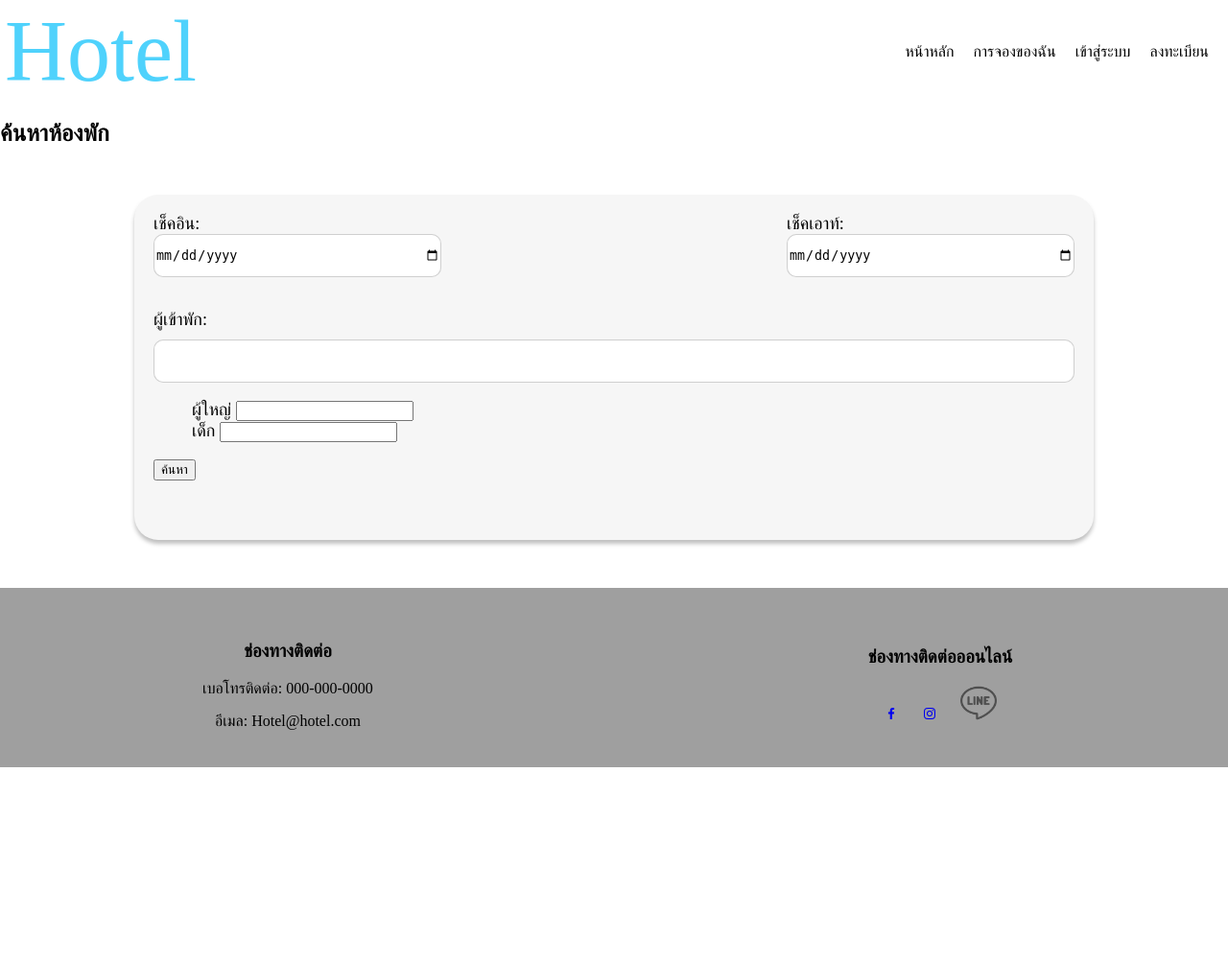
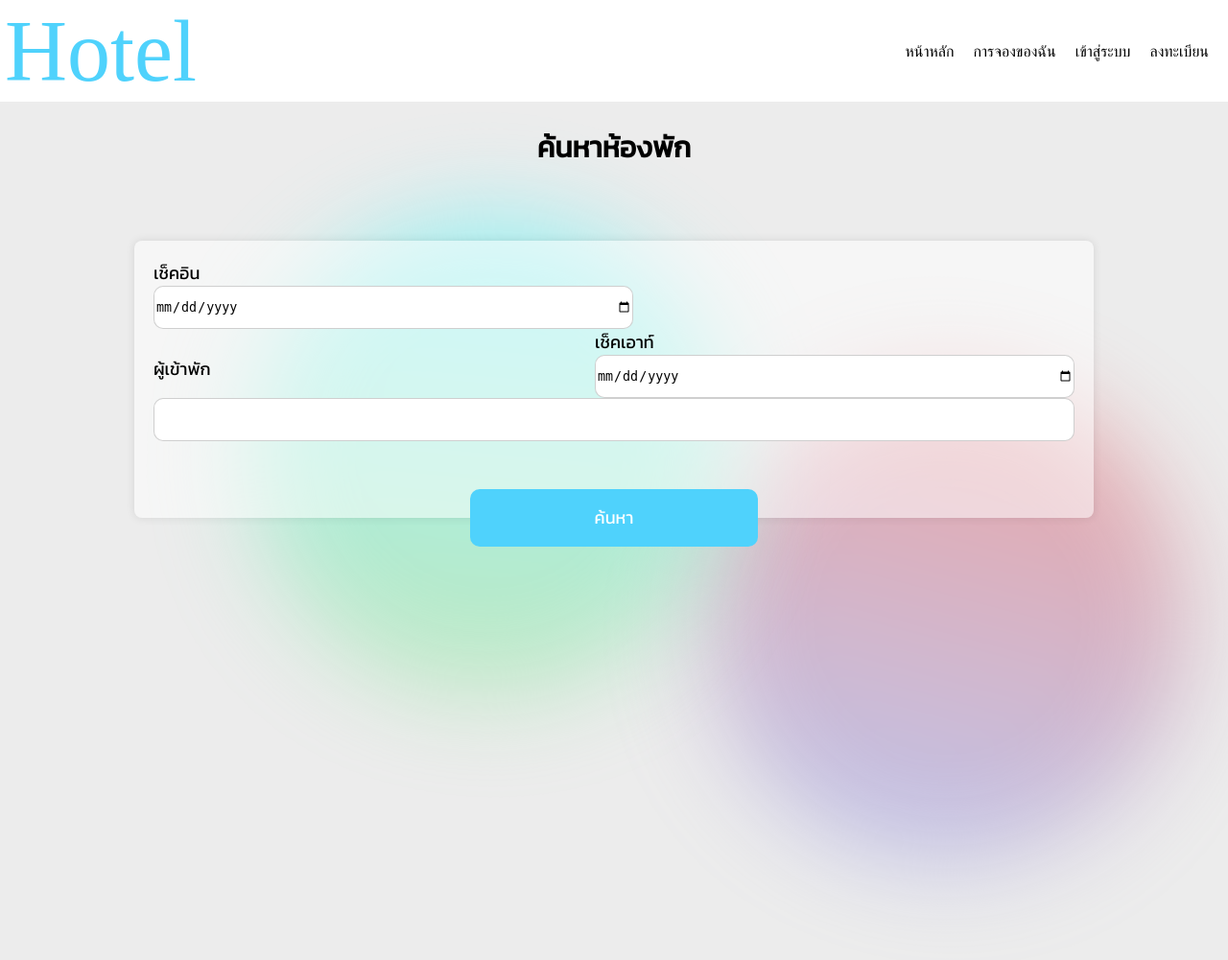
Before and after one commit to fumizz01/DBY3T1, a Django app: page / in a window 1280 px wide. Shown: the whole page at 96% size. Before the commit the page ends 800 px from the top, so only its background shows below. Run offline with Django 3.2, Linux system fonts and the light colour scheme; some web fonts are replaced.

Commit message:
add background of homepage and register moreover add code in js but it's not success

```diff
--- a/project/static/css/homepage.css
+++ b/project/static/css/homepage.css
@@ -1,133 +1,56 @@
-/*hotel*/
-
-/*  body{
-    background: black;
+body{
+    margin: 0;
+    padding: 0;
+    background-color: #ECECEC;
 }
 
-.header-hotelpage{
-    width: 374px;
-    height: 77px;
-    color: #FFF;
-
-    text-align: center;
-    font-family: Inter;
-    font-size: 50px;
-    font-style: normal;
-    font-weight: 400;
-    line-height: normal;
+form {
+    align-items: center;
+    display: flex;
+    flex-direction: column;
+    &.inline{
+        margin:auto;
+    }
 }
 
-.hotelpage-box {
-    width: 1151px;
-    height: fit-content;
-    border-radius: 25px;
-    background: #F6F6F6;
-    box-shadow: 0px 4px 4px 0px rgba(0, 0, 0, 0.25);
-    margin: 50px auto;
-    padding: 20px;
+.box {
+    width: 100%;
+    height: 100%;
+    font-family: Kanit;
+    /* font-family: Arial, sans-serif; */
+   /*  background-color: #ECECEC; */
+    margin: 0;
+    padding: 0;
+    height:100vh;
 }
-
-
-label.checkin, label.checkout{
-    color: #000;
-    font-family: Jomhuria;
-    font-size: 18px;
-    font-style: normal;
-    font-weight: 400;
-    line-height: normal;
-}
-
-label.guest{
-    color: #000;
-    font-family: Jomhuria;
-    font-size: 18px;
-    font-style: normal;
-    font-weight: 400;
-    line-height: normal;
-    display: block;
-    margin-top: 20px;
-}
-
-button.guest{
-    height: 62px;
-    display: block;
-    margin-top: 10px;
-    border-radius: 10px;
-    border: 1px solid rgba(0, 0, 0, 0.19);
-    background: #FFF;
-    width: 100%;
-}
-
-input.checkin, input.checkout{
-    width: 490px;
-    height: 62px;
-    margin: auto;
-    display: inline-block;
-    display: flex;
-    margin-top: 10px;
-    border-radius: 10px;
-    border: 1px solid rgba(0, 0, 0, 0.19);
-    background: #FFF;
-}
-
-.hotelpage-container ul {
-    list-style: none;
-    padding: 0;
-    margin: 0;
-}
-
-.hotelpage-container ul li {
-    display: block;
-    margin-right: 10px;
-    border-radius: 10px;
-}
-
-input.serch_room{
-    margin-top: 165px;
-    border-radius: 10px;
-    background: #4FD2FC;
-    width: 456px;
-    height: 82px;
-
-    color: #FFF;
-    font-family: Inter;
-    font-size: 32px;
-    font-style: normal;
-    font-weight: 400;
-    line-height: normal;
-}
-
-.hotelpage-container{
-    display: block;
-    justify-content: space-between;
-    position: relative;
-}
-
-label.checkout {
-    float: right;
-}*/
-
 .hotelpage-container
 {
     /*font zone*/
     color: #000;
     font-size: 18px;
-    font-style: normal;
+    font-family: Kanit;
 
     /*ขนาดของ hotelpage-container*/
     width: 75%;
-    height: 40%;
-    border-radius: 25px;
-    background: #F6F6F6;
-    box-shadow: 0px 4px 4px 0px rgba(0, 0, 0, 0.25);
+    height: 35%;
+    border-radius: 8px;
+    box-shadow: 0 0 10px rgba(0, 0, 0, 0.1);
     margin: 50px auto;
     padding: 20px;
+    background-color:rgba(255, 255, 255, 0.5);
+}
+
+.header-hotelpage
+{
+    text-align: center;
+    font-size: 30px;
+    font-family: Kanit;
+    /* color: white; */
 }
 
 input.checkin, input.checkout
 {
-
-    width: 300px;
+    width: 500px;
     height: 45px;
     display: block;
     border-radius: 10px;
@@ -145,6 +68,23 @@ label.checkout
 {
     /*ทำให้ block ทั้งหมดชิดขวา*/
     float:right;
+}
+
+input.search_room
+{
+    width: 300px;
+    height: 60px;
+    color: white;
+    font-size: 25px;
+    background: #4FD2FC;
+    border-radius: 10px;
+    border: 1px solid transparent;
+    display: block;
+    margin: auto;
+    position: relative;
+    font-family: Kanit;
+    font-size: large;
+    top: 50;
 }
 
 label.guest
@@ -166,12 +106,89 @@ button.guest
     background: #FFF;
 }
 
-ul li
+.dropdown .container
 {
-    list-style: none;
-    /*float: left;*/
+    padding: 10px 15px;
 }
-label.down-menu
+
+.dropdown .down-menu
 {
+    display: none;
+    position: absolute;
+    background-color: white;
+    min-width: 200px;
+    box-shadow: 2px 2px 5px hsl(0, 0%, 0%, 0.8);
+}
 
+/* กล่องที่เก็บ input ของผู้ใหญ่ กับ เด็กเอาไว้ */
+.dropdown:hover .down-menu
+{
+    display: block;
 }
+
+/* กล่องของ class container ที่ใช้สำหรับ hover */
+.dropdown .container:hover
+{
+    background-color: #F6F6F6;
+}
+
+button.decrement
+{
+    background-color: #ffff;
+    border: none;
+}
+
+button.increment
+{
+    background-color: #ffff;
+    border: none;
+}
+
+@keyframes rotate {
+    0% {
+        transform: rotate(0deg) translateX(0vw);
+    }
+    100% {
+        transform: rotate(20deg) translateX(80vw);
+    }
+  }
+  @keyframes rotate2 {
+    0% {
+        transform: rotate(20deg) translateX(80vw);
+    }
+    100% {
+        transform: rotate(0deg) translateX(0vw);
+    }
+  }
+
+.gradient-bg
+{
+    z-index: -1;
+    position: absolute;
+    --size: 500px;
+    --speed: 10s;
+    --easing: cubic-bezier(0.5, 0.2, 0.2, 0.5);
+    text-align: center;
+    width: var(--size);
+    height: var(--size);
+    filter: blur(50px);
+    -webkit-filter: blur(50px);
+    background: linear-gradient(#e66465, #9198e5);
+   /*  background: linear-gradient(hsl(158, 82, 57, 85%), hsl(252, 82, 57)); */
+    animation: rotate var(--speed) var(--easing) alternate infinite;
+    border-radius: 50% ;
+    opacity: 50%;
+}
+.item2
+{
+    background: linear-gradient(#46f6ff, #91e597);
+    animation: rotate2 var(--speed) var(--easing) alternate infinite;
+}
+
+@media (min-width: 720px)
+{
+    .gradient-bg
+    {
+      --size: 500px;
+    }
+}
--- a/project/static/css/login-register.css
+++ b/project/static/css/login-register.css
@@ -99,6 +99,7 @@ form {
     background-color: #fff;
     padding: 20px;
     border-radius: 8px;
+    background-color:rgba(255, 255, 255, 0.5);
     box-shadow: 0 0 10px rgba(0, 0, 0, 0.1);
     & .icon{
         min-width: 40px;
--- a/project/static/js/js.js
+++ b/project/static/js/js.js
@@ -94,3 +94,23 @@ function password_meter(total) {
 
 
 /* password */
+
+/* when click dropdown on adult and child */
+const MyInput = document.getElementById("my-input");
+function stepper(btn)
+{
+    let id = btn.getAttribute("id");
+    let min = MyInput.getAttribute("min");
+    let max = MyInput.getAttribute("max");
+    let step = MyInput.getAttribute("step");
+    let val = MyInput.getAttribute("value");
+    let calcStep = (id == "increment") ? (step*1):
+    (step * -1);
+    let newValue = parseInt(val) + calcStep;
+
+    if(newValue >= min && newValue <= max)
+    {
+        MyInput.setAttribute("value", newValue);
+    }
+    console.log(id,min,max,step,val);
+}
--- a/project/templates/hotelpage.html
+++ b/project/templates/hotelpage.html
@@ -8,30 +8,44 @@
         <script src="{% static 'js/js.js' %}"></script>
         <link rel='stylesheet' href="{% static 'css/homepage.css' %}">
     </head>
-    <body>
+    <body class = "homepage">
         {% include 'general_use/header.html' %}
         <h2 class = "header-hotelpage" id="head">ค้นหาห้องพัก</h2>
-        <div class = "hotelpage-box" id = "hotelpage">
+        <div class="gradient-bg"></div>
+        <div class="gradient-bg item2"></div>
+        <div class = "box" id = "hotelpage">
             <form action = "">
                 <div class = "hotelpage-container" id = "hotelpage-container">
                     <div class = 'left-column' id = 'left-column'>
-                        <label class = "checkin" for = "checkin">เช็คอิน:
+                        <label class = "checkin" for = "checkin">เช็คอิน
                             <input class = "checkin" id = "checkin" name = "checkin" type = "date" placeholder="กรุณาเช็คอิน" required>
                         </label>
                     </div>
                     <div class = 'right-column' id = 'right-column'>
-                        <label class = "checkout" for = "checkout">เช็คเอาท์:
+                        <label class = "checkout" for = "checkout">เช็คเอาท์
                             <input class = "checkout" id = "checkout" name = "checout" type = "date" placeholder="กรุณาเช็คเอาท์" required>
                         </label>
                     </div>
-                    <label class = "guest" for = "guests">ผู้เข้าพัก:
-                        <button class = "guest" id = "guests" name = "guests" type = "text" placeholder="กรุณาเลือกห้อง" required > </button>
-                    </label>
-                    <ul class = "dropdown">
-                        <li> <label class = "down-menu" for = "adult">ผู้ใหญ่ <input class = "down-menu" id = "adult" name = "adult" type = "number" required></button></label> </li>
-                        <li> <label class = "down-menu" for = "child">เด็ก <input class = "down-menu" id = "child" name = "child" type = "number"  required></button></label> </li>
-                    </ul>
-                    <input class = "serch_room" id = "serch_room" type="submit" value="ค้นหา">
+                    <div class = "dropdown">
+                        <label class = "guest" for = "guests">ผู้เข้าพัก
+                            <button class = "guest" id = "guests" name = "guests" type = "text" placeholder="กรุณาเลือกห้อง" required ></button>
+                        </label>
+                        <div class = "down-menu">
+                            <div class = "container">
+                                <label for = "adult">ผู้ใหญ่</label>
+                                <button class = "decrement" id = "decrement" onlick = "stepper(this)"> - </button>
+                                    <input id = "my-input" type = "number" min = "0" max = "100" step="1" value="1" readonly>
+                                <button class = "increment" id = "increment" onlick = "stepper(this)"> + </button>
+                            </div>
+                            <div class = "container">
+                                <label for = "child">เด็ก</label>
+                                <button class = "decrement" id = "decrement" onlick = "stepper(this)"> - </button>
+                                    <input id = "my-input" type = "number" min = "0" max = "100" step="1" value="1" readonly>
+                                <button class = "increment" id = "increment" onlick = "stepper(this)"> + </button>
+                            </div>
+                        </div>
+                    </div>
+                    <input class = "search_room" id = "search_room" type="submit" value="ค้นหา">
                 </div>
             </form>
         </div>
--- a/project/templates/register.html
+++ b/project/templates/register.html
@@ -10,6 +10,8 @@
     </head>
     <body>
         {% include 'general_use/header.html' %}
+        <div class="gradient-bg"></div>
+        <div class="gradient-bg item2"></div>
         <div class = "box" >
             <form action = "" class="inline">
                 <div class = "register-container">
```
